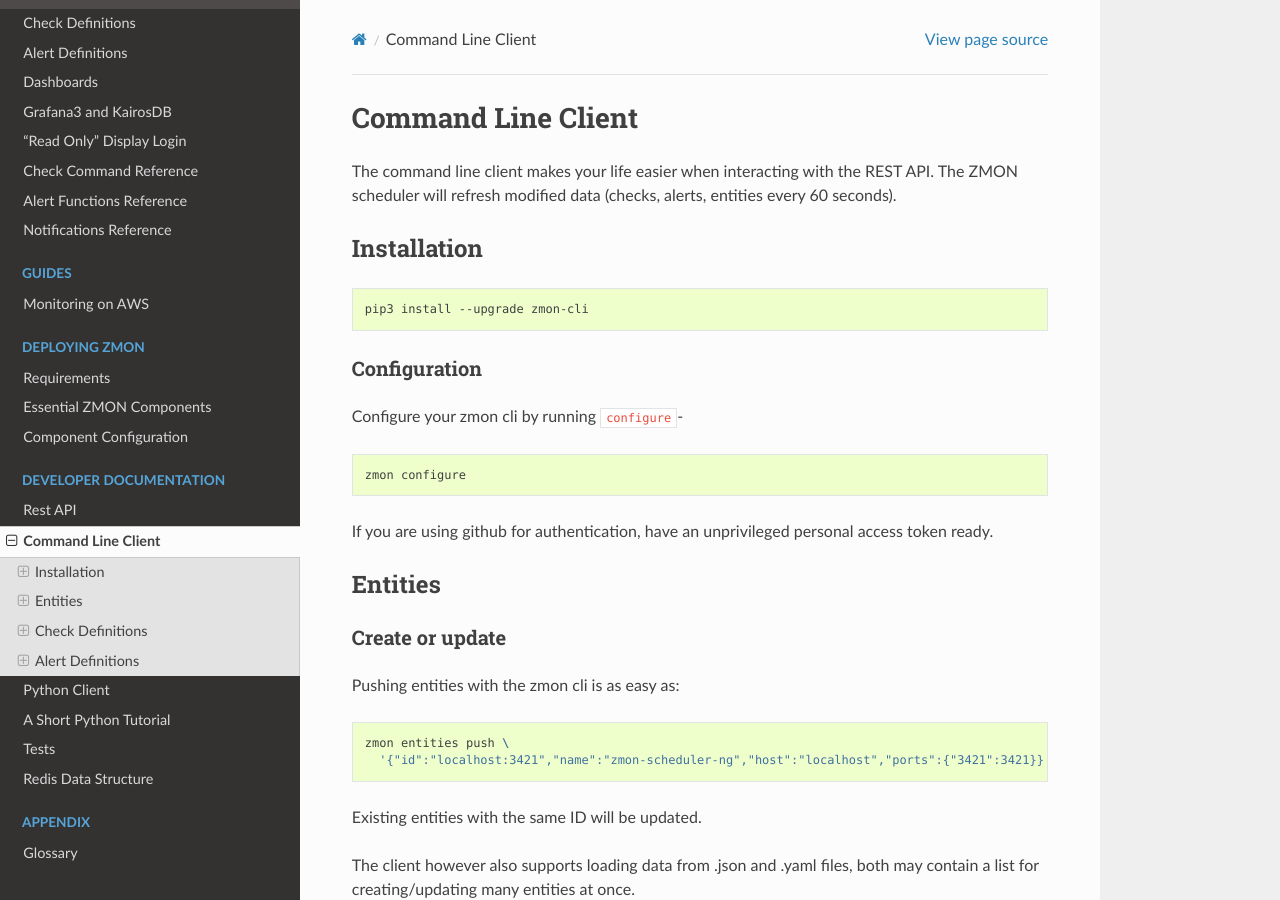
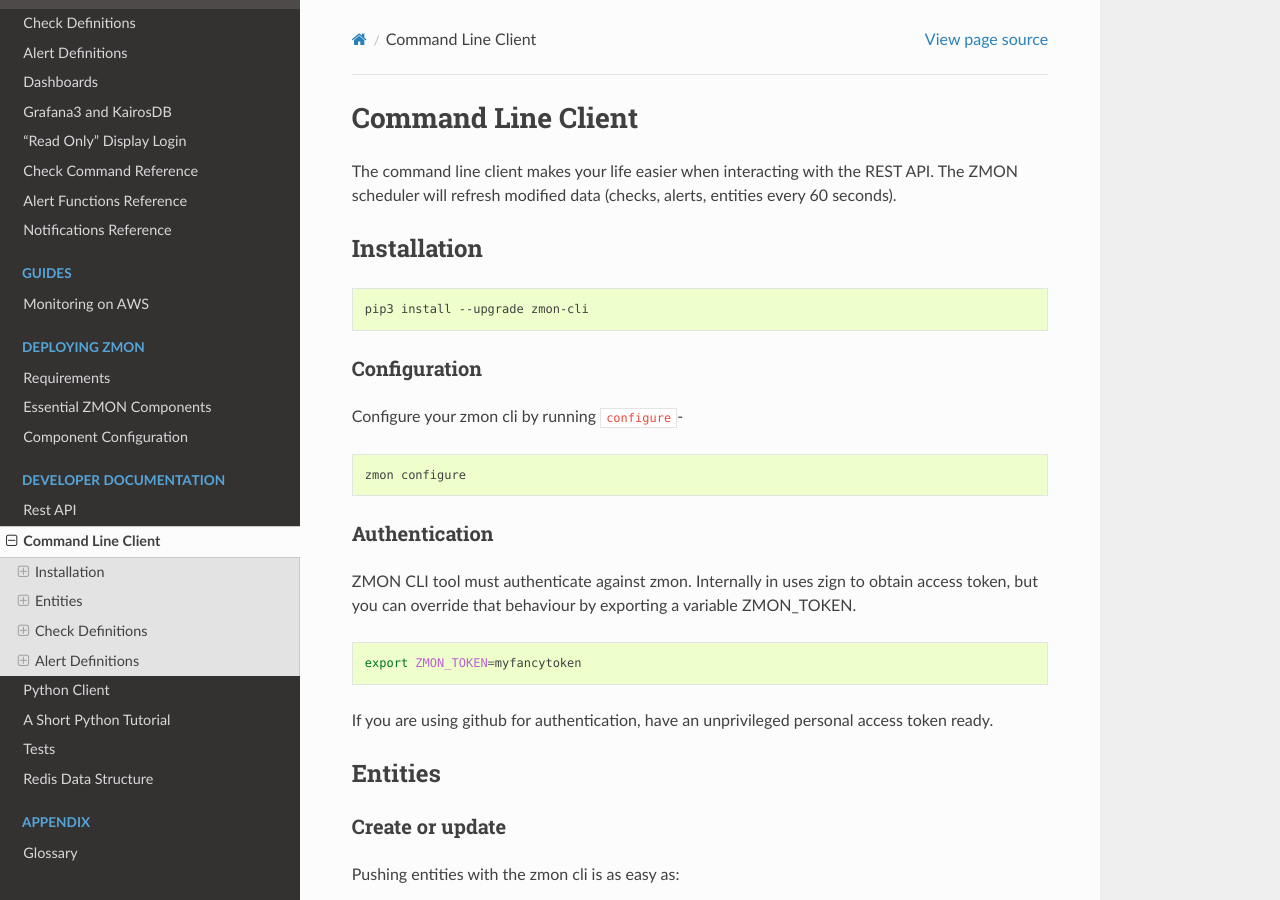
Before and after one commit to zalando-zmon/zmon-docs, a Sphinx documentation site: the page built from docs/developer/zmon-cli.rst, in a window 1280 px wide and 900 px high. Built offline with Sphinx 7.4.7 and the Read the Docs theme 2.0.0, drawn with Linux system fonts in a browser that asks for light colours.

Commit message:
Adds authentication section
Authentication section briefly explains how ZMON CLI obtains access tokens with either `zign` or `ZMON_TOKEN` environment variable.

```diff
--- a/docs/developer/zmon-cli.rst
+++ b/docs/developer/zmon-cli.rst
@@ -21,6 +21,15 @@
 .. code-block:: bash
 
   zmon configure
+
+Authentication
+^^^^^^^^^^^^^^
+
+ZMON CLI tool must authenticate against zmon. Internally in uses zign to obtain access token, but you can override that behaviour by exporting a variable ZMON_TOKEN.
+
+.. code-block:: bash
+
+  export ZMON_TOKEN=myfancytoken
 
 If you are using github for authentication, have an unprivileged personal access token ready.
 
```
